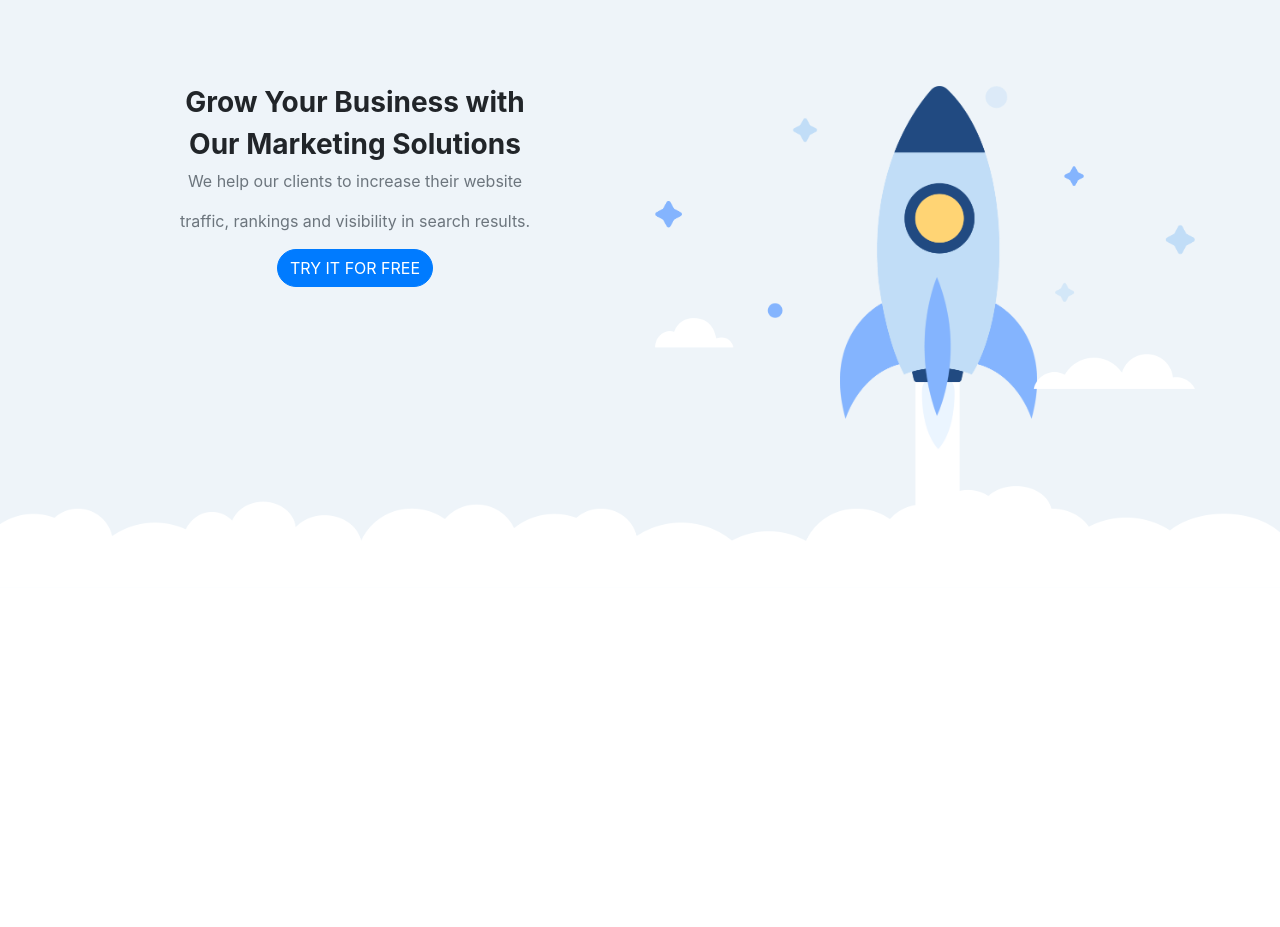
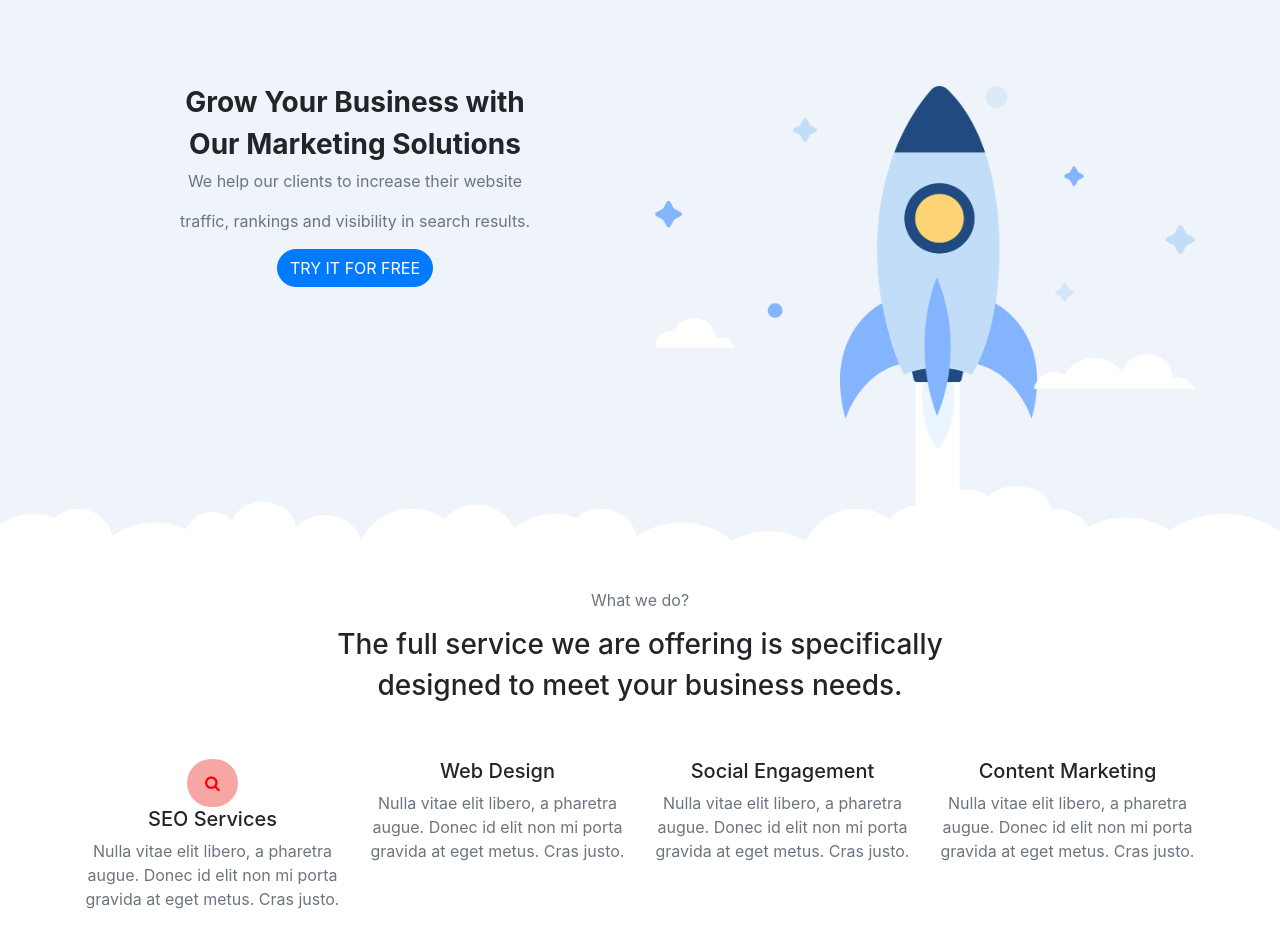
Before and after one commit to AndLight/ING-Web, a plain HTML site: page index.html in a window 1280 px wide. Shown: the part 82-1009 px from the top of the page. Before the commit the page ends 800 px from the top, so only its background shows below. Drawn offline with nearby package versions, Linux system fonts and the light colour scheme.

Commit message:
Dodao lupu

```diff
--- a/css/izgled.css
+++ b/css/izgled.css
@@ -38,3 +38,11 @@ img{
 .roundBtn{
     border-radius: 20px;
 }
+
+.lupa{
+    color:red;
+    display: inline-block;
+    border-radius: 100px;
+    background-color: rgb(247, 166, 166);
+    padding: 1em 1.1em;
+}
--- a/index.html
+++ b/index.html
@@ -6,14 +6,19 @@
   <meta name="viewport" content="width=device-width, initial-scale=1, shrink-to-fit=no">
 
   <!-- bootstrap -->
-  <!--
-    <link rel="stylesheet" href="https://maxcdn.bootstrapcdn.com/bootstrap/3.4.1/css/bootstrap.min.css">
-  -->
   <link rel="stylesheet" href="https://maxcdn.bootstrapcdn.com/bootstrap/4.0.0/css/bootstrap.min.css" integrity="sha384-Gn5384xqQ1aoWXA+058RXPxPg6fy4IWvTNh0E263XmFcJlSAwiGgFAW/dAiS6JXm" crossorigin="anonymous">
     <!-- bootstrap end -->
 
     <!--Font Awesone-->
+    <link rel="stylesheet" href="font-awesome-4.7.0/css/font-awesome.css">
     <link rel="stylesheet" href="font-awesome-4.7.0/css/font-awesome.min.css">
+    <!--
+    <link rel="stylesheet" href="fontawesome-free-5.12.1-web/css/all.css">
+    <link rel="stylesheet" href="fontawesome-free-5.12.1-web/css/all.min.css">
+    <link rel="stylesheet" href="fontawesome-free-5.12.1-web/css/brands.css">
+    <link rel="stylesheet" href="fontawesome-free-5.12.1-web/css/brands.min.css">
+    <link rel="stylesheet" href="fontawesome-free-5.12.1-web/css/fontawesome.css">
+    -->
     <!--Font Awesone-->
 
   <link href="css/izgled.css" rel="stylesheet">
@@ -37,7 +42,7 @@
           <a class="nav-link js-scroll-trigger" href="#home">HOME</a>
         </li>
         <li class="nav-item">
-          <a class="nav-link js-scroll-trigger" href="#">WHAT WE DO</a>
+          <a class="nav-link js-scroll-trigger" href="#whatwedo">WHAT WE DO</a>
         </li>
         <li class="nav-item">
           <a class="nav-link js-scroll-trigger" href="#">CUSTOMER STORIES</a>
@@ -78,13 +83,42 @@
 <!--Home End-->
 
 <!--What we do-->
-
+<div id="whatwedo">
+  <div class="text-center">
+    <p class="text-muted">What we do?</p>
+    <bl>
+    <h3>The full service we are offering is specifically</h3>
+    <h3>designed to meet your business needs.</h3>
+  </div>
+  <br><br>
+  <div class="container">
+    <div class="row text-center">
+        <div class="col-md-3">
+          <i class="fa fa-search lupa"></i> <!--Lupa-->
+          <h5>SEO Services</h5>
+          <p class="text-muted">Nulla vitae elit libero, a pharetra augue. Donec id elit non mi porta gravida at eget metus. Cras justo.</p>
+        </div>
+        <div class="col-md-3">
+          <i class=""></i> <!--mouse pad-->
+          <h5>Web Design</h5>
+          <p class="text-muted">Nulla vitae elit libero, a pharetra augue. Donec id elit non mi porta gravida at eget metus. Cras justo.</p>
+        </div>
+        <div class="col-md-3">
+          <i class=""></i> <!--share-->
+          <h5>Social Engagement</h5>
+          <p class="text-muted">Nulla vitae elit libero, a pharetra augue. Donec id elit non mi porta gravida at eget metus. Cras justo.</p>
+        </div>
+        <div class="col-md-3">
+          <i class=""></i> <!--checklist-->
+          <h5>Content Marketing</h5>
+          <p class="text-muted">Nulla vitae elit libero, a pharetra augue. Donec id elit non mi porta gravida at eget metus. Cras justo.</p>
+        </div>
+    </div>
+  </div>
+</div>
 <!--What we do end-->
 
-<!-- bootstrap --><!--
-<script src="https://ajax.googleapis.com/ajax/libs/jquery/3.4.1/jquery.min.js"></script>
-<script src="https://maxcdn.bootstrapcdn.com/bootstrap/3.4.1/js/bootstrap.min.js"></script>
--->
+<!-- bootstrap -->
 <script src="https://code.jquery.com/jquery-3.2.1.slim.min.js" integrity="sha384-KJ3o2DKtIkvYIK3UENzmM7KCkRr/rE9/Qpg6aAZGJwFDMVNA/GpGFF93hXpG5KkN" crossorigin="anonymous"></script>
 <script src="https://cdnjs.cloudflare.com/ajax/libs/popper.js/1.12.9/umd/popper.min.js" integrity="sha384-ApNbgh9B+Y1QKtv3Rn7W3mgPxhU9K/ScQsAP7hUibX39j7fakFPskvXusvfa0b4Q" crossorigin="anonymous"></script>
 <script src="https://maxcdn.bootstrapcdn.com/bootstrap/4.0.0/js/bootstrap.min.js" integrity="sha384-JZR6Spejh4U02d8jOt6vLEHfe/JQGiRRSQQxSfFWpi1MquVdAyjUar5+76PVCmYl" crossorigin="anonymous"></script>
```
